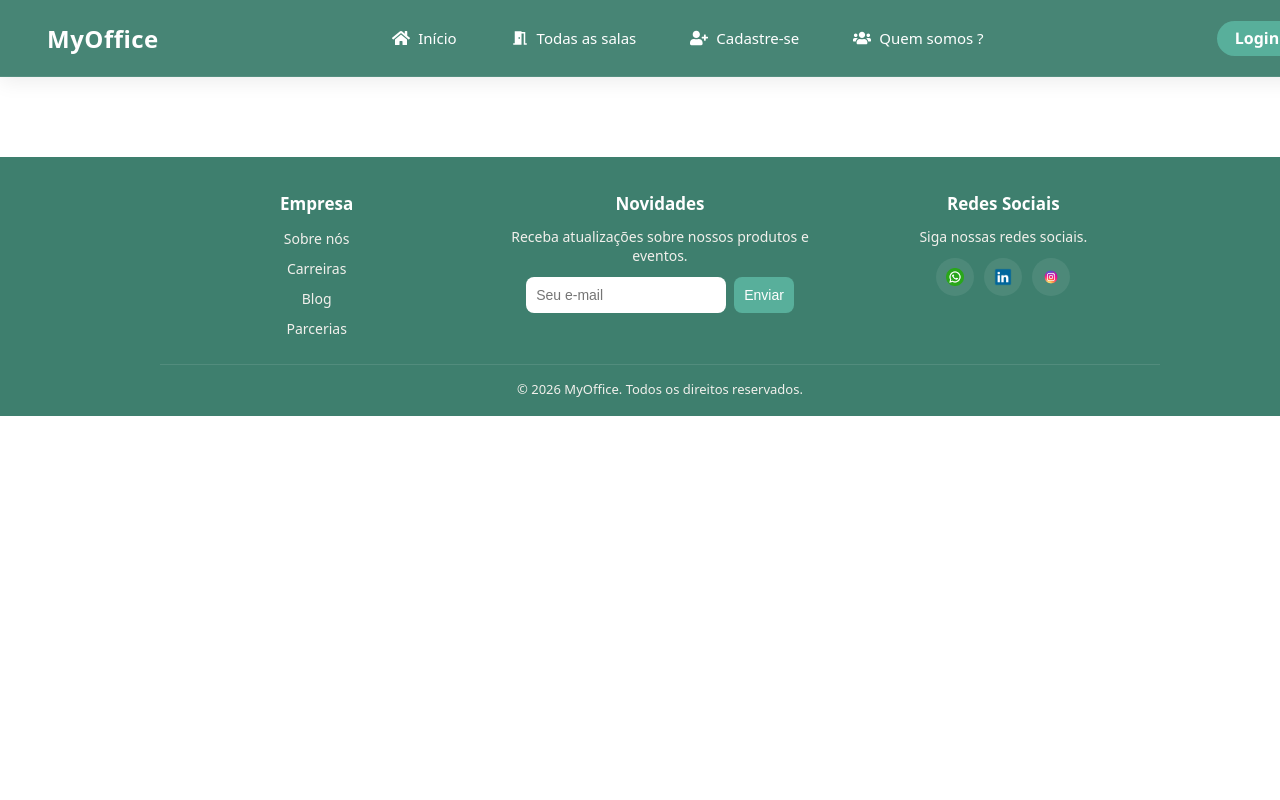
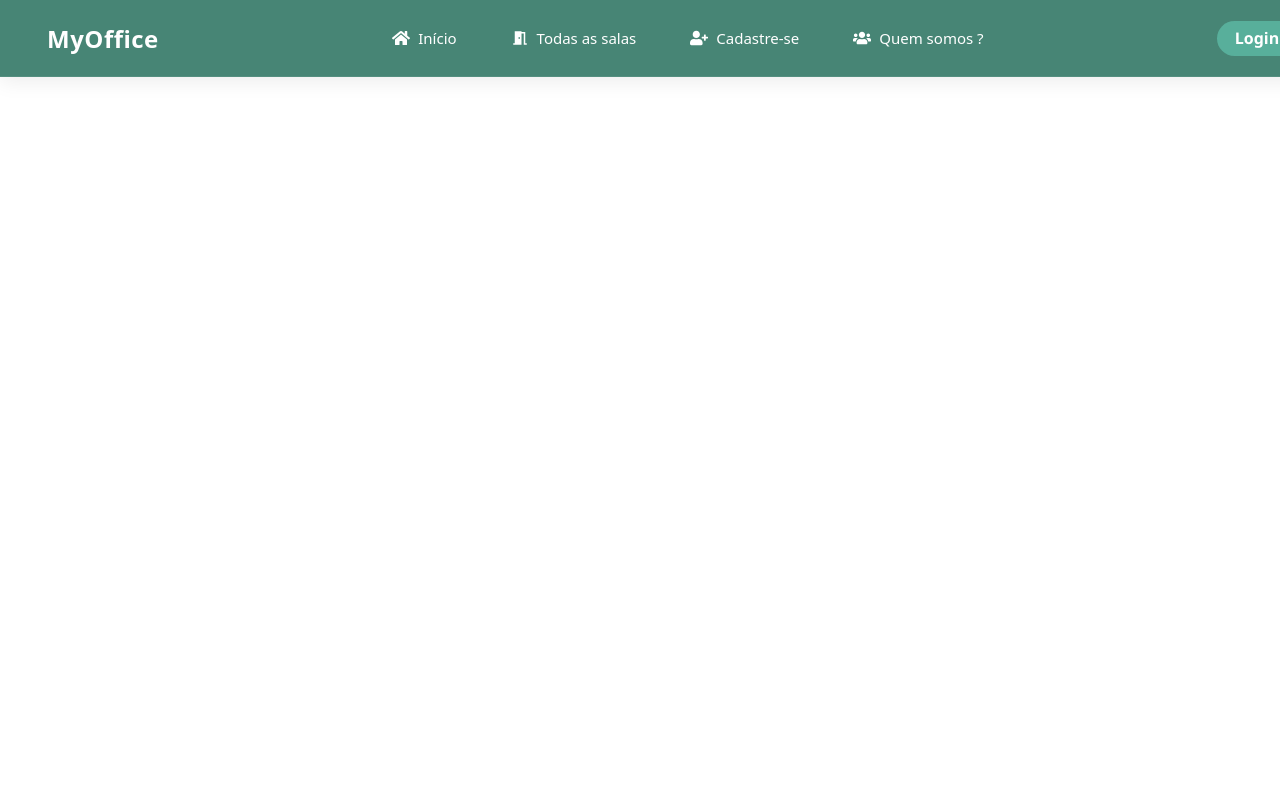
Before and after one commit to Alerrandoribeiro/my-office-front-end-senac, a React (Vite) app: page / in a window 1280 px wide. Shown: the top 800 px of the page. Built offline with nearby package versions, Linux system fonts and the light colour scheme.

Commit message:
Centralizando formulários

```diff
--- a/src/components/organismo/Pages/PaginaCadastroUsuario/PaginaCadastroUsuario.jsx
+++ b/src/components/organismo/Pages/PaginaCadastroUsuario/PaginaCadastroUsuario.jsx
@@ -5,9 +5,9 @@
 const PaginaCadastroUsuario = () => {
   return (
     <PaginaInicial>
-        <FormularioDeCadastroUsuario/>
+      <FormularioDeCadastroUsuario />
     </PaginaInicial>
-  )
+  );
 }
 
 export default PaginaCadastroUsuario
--- /dev/null
+++ b/src/components/organismo/Pages/PaginaInicial/PaginaInicial.css
@@ -0,0 +1,8 @@
+.pagina-inicial_conteudo {
+  display: flex;
+  justify-content: center;
+  align-items: center;
+  min-height: calc(100vh - 160px);
+  padding: 40px 0;
+  width: 100%;
+}
--- a/src/components/organismo/Pages/PaginaInicial/PaginaInicial.jsx
+++ b/src/components/organismo/Pages/PaginaInicial/PaginaInicial.jsx
@@ -2,6 +2,7 @@
 
 import TemplatePaginaPadrao from "../../TemplatePaginaPadrao/TemplatePaginaPadrao";
 import AppBar from "../../AppBar/AppBar";
+import "./PaginaInicial.css";
 
 import { FaHome } from "react-icons/fa";
 import { MdMeetingRoom } from "react-icons/md";
@@ -60,7 +61,9 @@
           />
         }
       >
-        {children}
+        <div className="pagina-inicial_conteudo">
+          {children}
+        </div>
       </TemplatePaginaPadrao>
     );
   };
--- a/src/components/organismo/Pages/PaginaLogin/PaginaLogin.jsx
+++ b/src/components/organismo/Pages/PaginaLogin/PaginaLogin.jsx
@@ -5,9 +5,9 @@
 const PaginaLogin = () => {
   return (
     <PaginaInicial>
-        <FormularioLogin/>
+      <FormularioLogin />
     </PaginaInicial>
-  )
+  );
 }
 
 export default PaginaLogin
```
